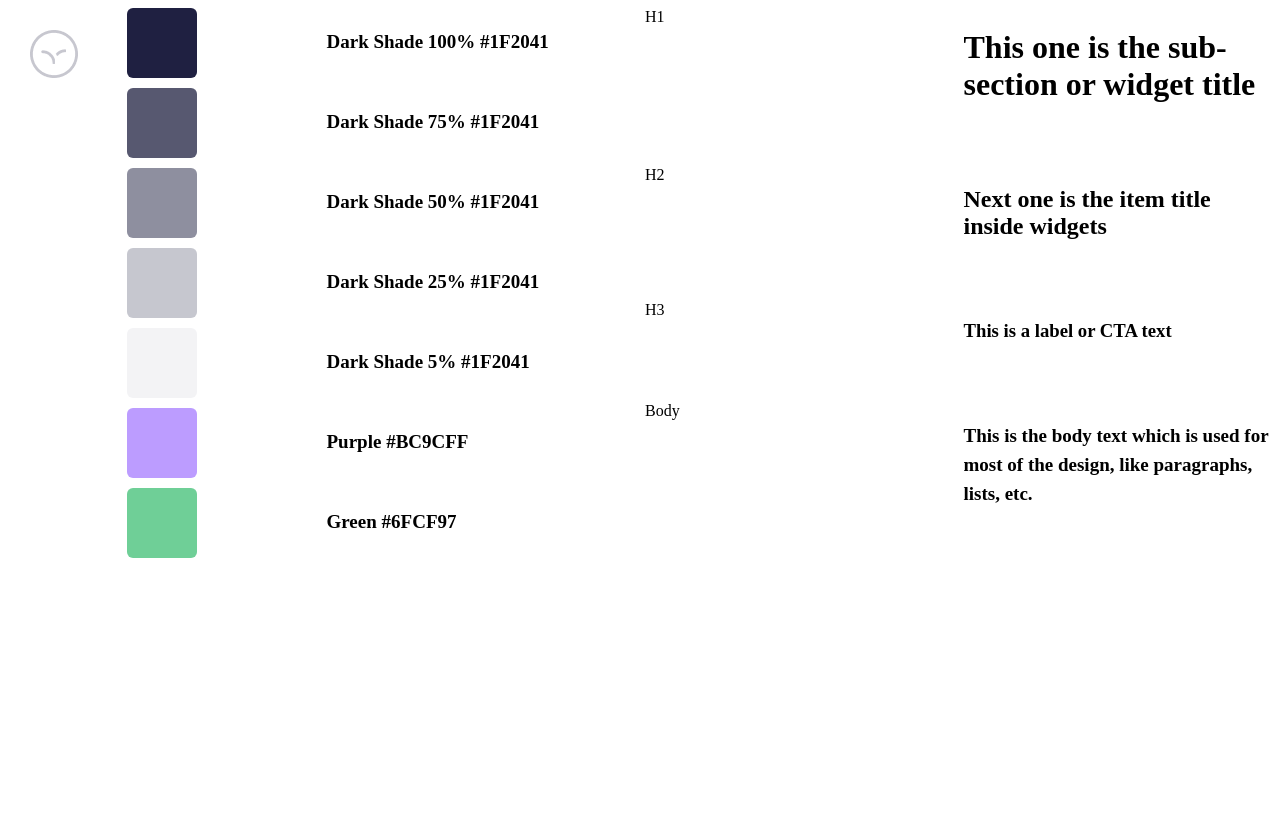
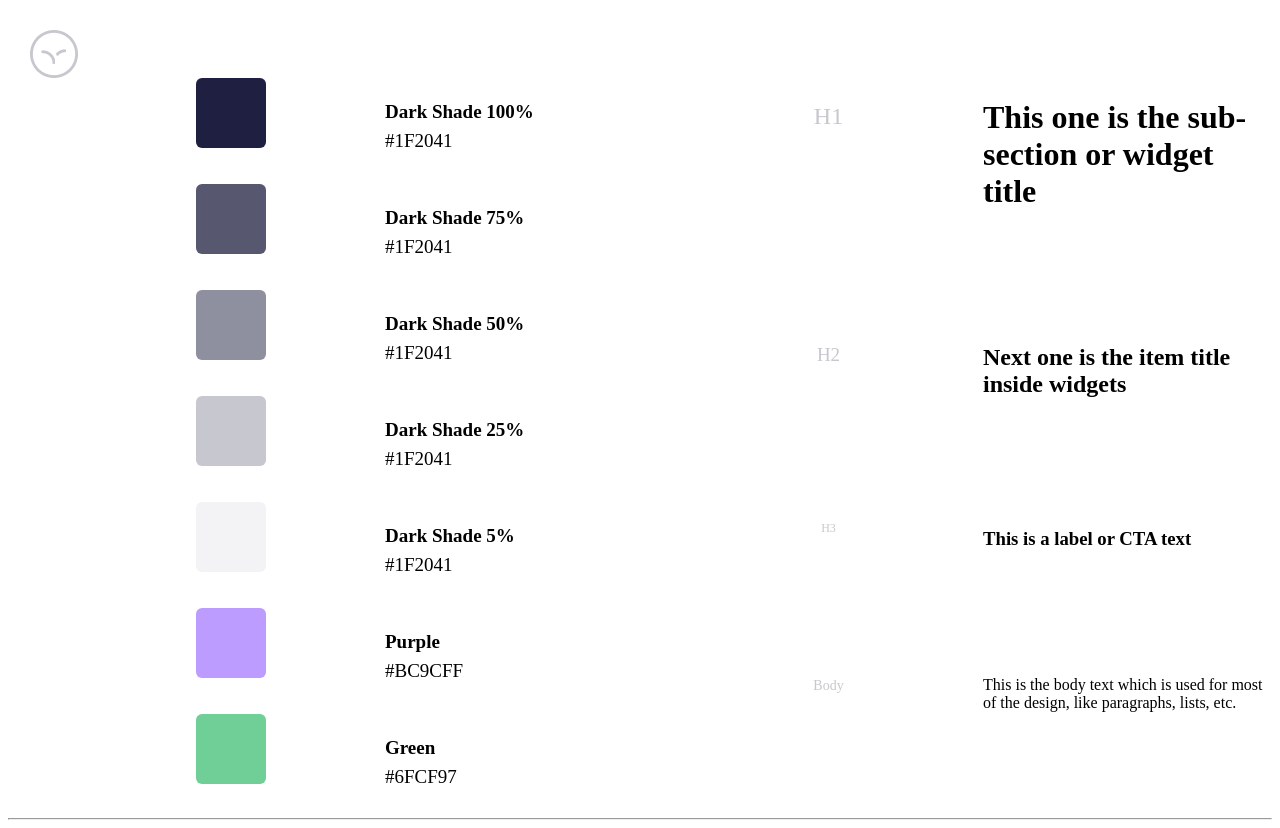
Before and after one commit to AleksandrLaktionov/FSD-Frontend, a website built with webpack: page src/index.pug in a window 1280 px wide. Before the commit the page ends 800 px from the top, so only its background shows below. Built offline with nearby package versions, Linux system fonts and the light colour scheme.

Commit message:
UIkit Color&Type

```diff
--- a/src/index.pug
+++ b/src/index.pug
@@ -3,5 +3,5 @@ html(lang='en')
     head
         title test
     body
-            include /pug/UIkit/logo.pug
-            include /pug/UIkit/Colors_Type.pug
+        include /pug/UIkit/Colors_Type.pug
+        hr
--- a/src/pug/UIkit/Colors_Type.pug
+++ b/src/pug/UIkit/Colors_Type.pug
@@ -1,25 +1,26 @@
+include /logo.pug
 .Colors_Type
     .Colors
         .Dark100
-        p Dark Shade 100% #1F2041
+        p <span>Dark Shade <b>100%</b></span><br>#1F2041
         .Dark75
-        p Dark Shade 75% #1F2041
+        p <span>Dark Shade <b>75%</b></span><br>#1F2041
         .Dark50
-        p Dark Shade 50% #1F2041
+        p <span>Dark Shade <b>50%</b></span><br>#1F2041
         .Dark25
-        p Dark Shade 25% #1F2041
+        p <span>Dark Shade <b>25%</b></span><br>#1F2041
         .Dark05
-        p Dark Shade 5% #1F2041
+        p <span>Dark Shade <b>5%</b></span><br>#1F2041
         .Purple
-        p Purple #BC9CFF
+        p <span>Purple</span><br>#BC9CFF
         .Green
-        p Green #6FCF97
+        p <span>Green</span><br>#6FCF97
     .TypeText
-        .TypeTextH1 H1
+        .TypeTextH1 <p>H1</p>
         H1 This one is the sub-section or widget title
-        .TypeTextH2 H2
+        .TypeTextH2 <p>H2</p>
         H2 Next one is the item title inside widgets
-        .TypeTextH3 H3
+        .TypeTextH3 <p>H3</p>
         H3 This is a label or CTA text
-        .TypeTextBody Body
+        .TypeTextBody <p>Body</p>
         p This is the body text which is used for most of the design, like paragraphs, lists, etc.
--- a/src/style/Colors_Tupe.scss
+++ b/src/style/Colors_Tupe.scss
@@ -3,17 +3,22 @@
     grid-area: Colors_Type;
     grid-template-columns: 2fr 2fr;
     grid-gap: 10px;
+    margin-top: 78px;
+    margin-left: 78px;
 }
+
 .TypeText {
     display: grid;
     grid-template-columns: 2fr 2fr;
     grid-gap: 10px;
 }
+
 .Colors {
     display: grid;
     grid-template-columns: 2fr 2fr;
     grid-gap: 10px;
 }
+
 %Dark {
     margin: 0 auto;
     position: relative;
@@ -27,31 +32,38 @@
     @extend %Dark;
     background: rgba(31, 32, 65, 1);
 }
+
 .Dark75 {
     @extend %Dark;
     background: rgba(31, 32, 65, 0.75);
 }
+
 .Dark50 {
     @extend %Dark;
     background: rgba(31, 32, 65, 0.5);
 }
+
 .Dark25 {
     @extend %Dark;
     background: rgba(31, 32, 65, 0.25);
 }
+
 .Dark05 {
     @extend %Dark;
     background: rgba(31, 32, 65, 0.05);
 }
+
 .Purple {
     @extend %Dark;
     background: rgba(188, 156, 255, 1);
 }
+
 .Green {
     @extend %Dark;
     background: rgba(111, 207, 151, 1);
 }
-.Colors_Type p {
+
+.Colors_Type .Colors p {
     font-family: Quicksand;
     font-size: 19px;
     font-style: normal;
@@ -59,8 +71,9 @@
     line-height: 29px;
     letter-spacing: 0em;
     text-align: left;
+}
 
-    top: 100px;
+.Colors_Type .Colors b {
     font-family: Quicksand;
     font-size: 19px;
     font-style: normal;
@@ -70,3 +83,101 @@
     text-align: left;
 
 }
+
+.Colors_Type .Colors span {
+    font-family: Quicksand;
+    font-size: 19px;
+    font-style: normal;
+    font-weight: 700;
+    line-height: 24px;
+    letter-spacing: 0em;
+    text-align: left;
+}
+
+.Colors_Type .TypeText body {
+    font-family: Montserrat;
+    font-style: normal;
+    font-weight: normal;
+    font-size: 14px;
+    line-height: 24px;
+    color: rgba(31, 32, 65, 0.75);
+}
+
+.Colors_Type .TypeTextH1 p {
+    font-family: Montserrat;
+    font-size: 24px;
+    font-style: normal;
+    font-weight: 400;
+    line-height: 29px;
+    letter-spacing: 0em;
+    text-align: center;
+    color: rgba(31, 32, 65, 0.25);
+
+}
+
+.Colors_Type .TypeTextH1 H1 {
+    font-family: Quicksand;
+    font-size: 24px;
+    font-style: normal;
+    font-weight: 700;
+    line-height: 30px;
+    letter-spacing: 0em;
+    text-align: left;
+    color: rgba(31, 32, 65, 1);
+
+}
+
+.Colors_Type .TypeTextH2 p {
+    font-family: Montserrat;
+    font-size: 19px;
+    font-style: normal;
+    font-weight: 400;
+    line-height: 23px;
+    letter-spacing: 0em;
+    text-align: center;
+    color: rgba(31, 32, 65, 0.25);
+}
+
+.Colors_Type .TypeTextH2 H2 {
+    font-family: Quicksand;
+    font-size: 19px;
+    font-style: normal;
+    font-weight: 700;
+    line-height: 24px;
+    letter-spacing: 0em;
+    text-align: left;
+    color: rgba(31, 32, 65, 1);
+}
+
+.Colors_Type .TypeTextH3 p {
+    font-family: Montserrat;
+    font-size: 12px;
+    font-style: normal;
+    font-weight: 400;
+    line-height: 15px;
+    letter-spacing: 0em;
+    text-align: center;
+    color: rgba(31, 32, 65, 0.25);
+}
+
+.Colors_Type .TypeTextH3 H3 {
+    font-family: Montserrat;
+    font-size: 12px;
+    font-style: normal;
+    font-weight: 700;
+    line-height: 15px;
+    letter-spacing: 0em;
+    text-align: left;
+    color: rgba(31, 32, 65, 1);
+}
+
+.Colors_Type .TypeTextBody p {
+    font-family: Montserrat;
+    font-size: 14px;
+    font-style: normal;
+    font-weight: 400;
+    line-height: 24px;
+    letter-spacing: 0em;
+    text-align: center;
+    color: rgba(31, 32, 65, 0.25);
+}
```
Also changed, not shown: dist/main.html, dist/main.js.
